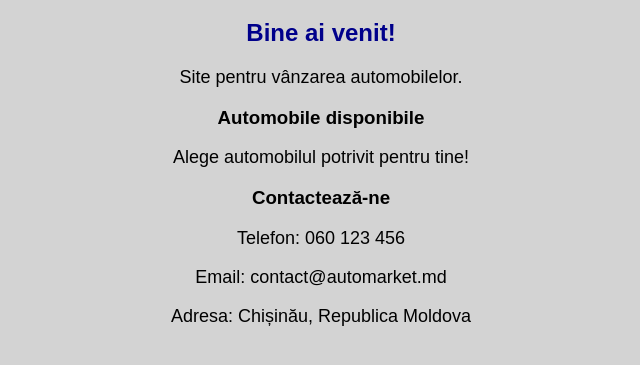
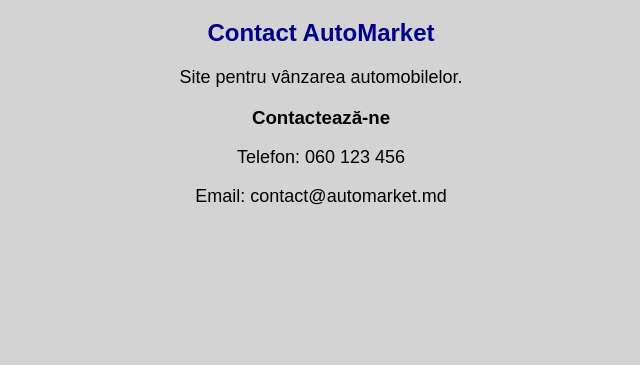
Before and after one commit to Maxim-utm07/AutoMarket, a plain HTML site: page index.html in a window 1280 px wide. Shown: the part 61-426 px from the top of the page, without its empty margins (319-959 px from the left). Drawn offline with Linux system fonts and the light colour scheme.

Commit message:
Actualizare sectiune contact

```diff
--- a/index.html
+++ b/index.html
@@ -8,16 +8,12 @@
 <body>
 
     <h1>AutoMarket</h1>
-    <h2>Bine ai venit!</h2>
+    <h2>Contact AutoMarket</h2>
     <p>Site pentru vânzarea automobilelor.</p>
-
-    <h3>Automobile disponibile</h3>
-    <p>Alege automobilul potrivit pentru tine!</p>
 
     <h3>Contactează-ne</h3>
     <p>Telefon: 060 123 456</p>
     <p>Email: contact@automarket.md</p>
-    <p>Adresa: Chișinău, Republica Moldova</p>
 
     <script src="script.js"></script>
 </body>
```
